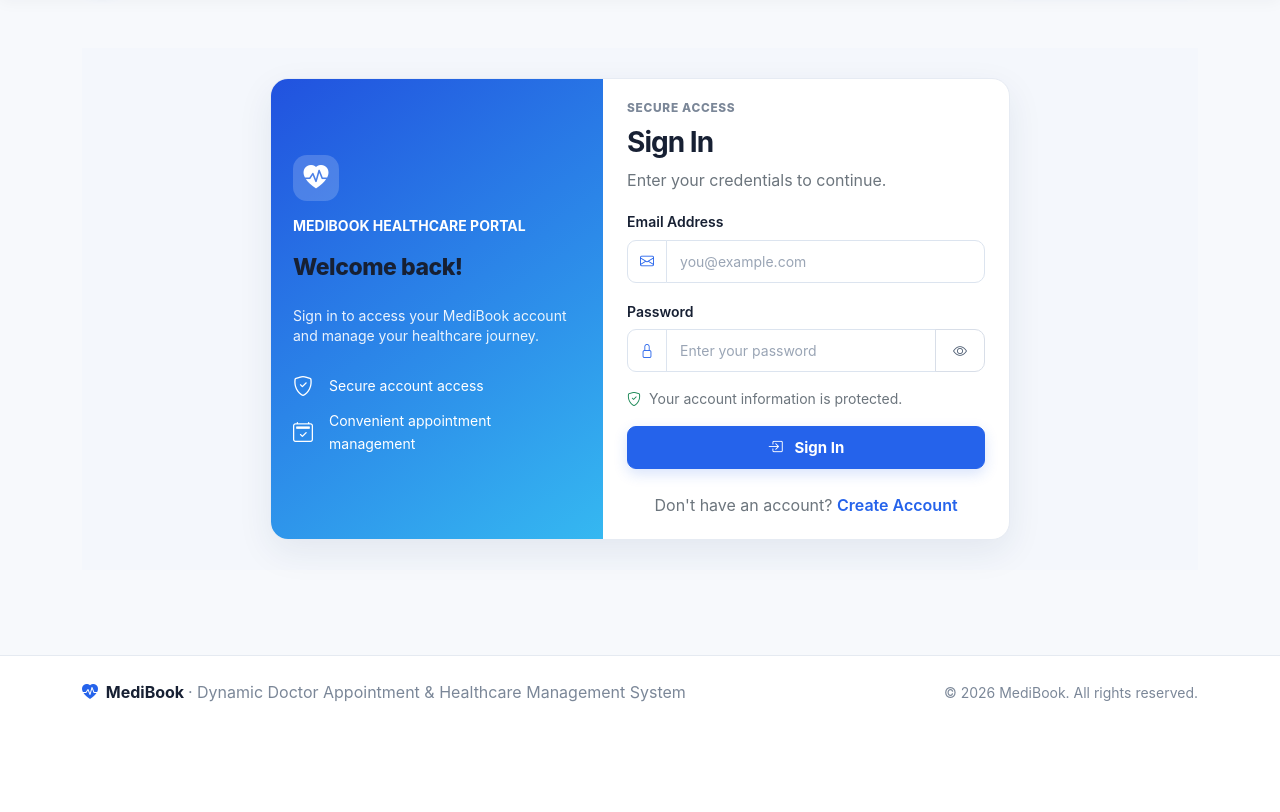
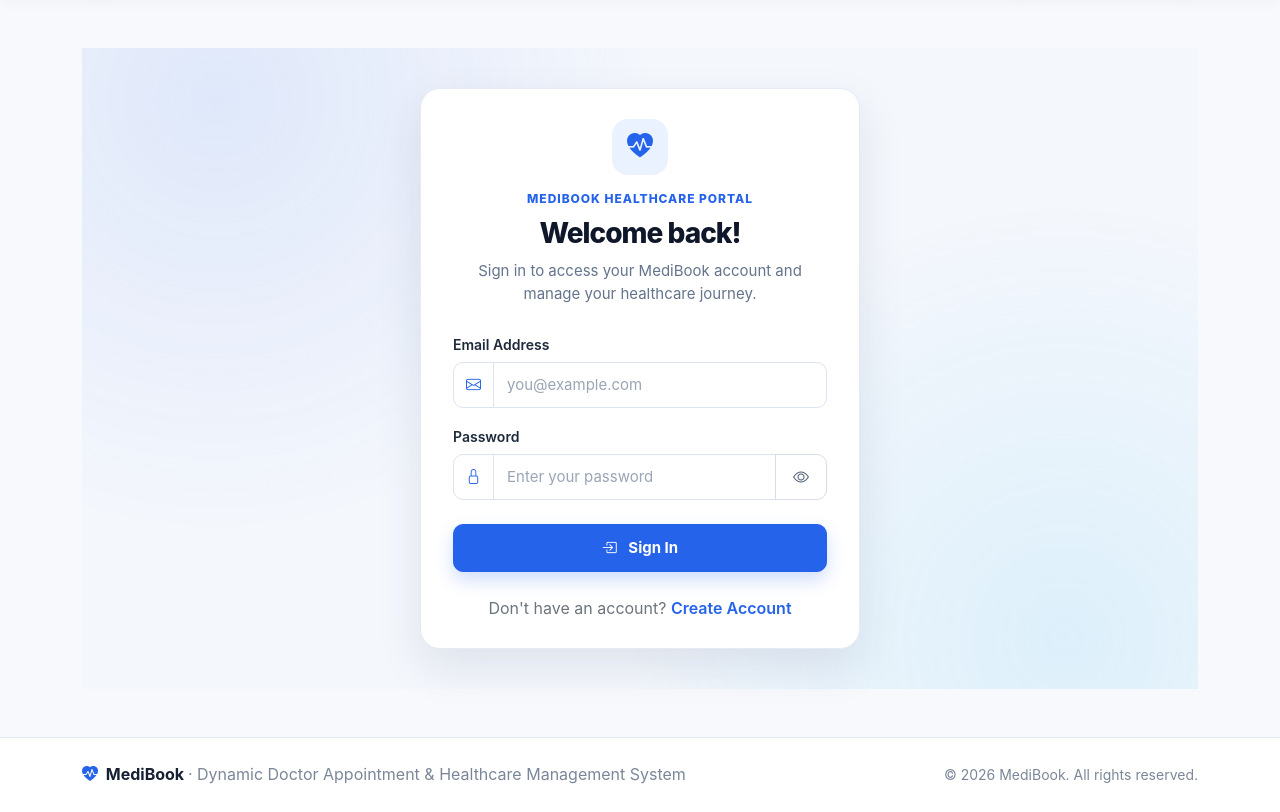
Before and after one commit to khalid67-ux/doctor_appointment_system, a PHP site: page /login.php in a window 1280 px wide. Shown: the part 72-884 px from the top of the page. Before the commit the page ends 774 px from the top, so only its background shows below. Run offline with PHP 8.4, Linux system fonts and the light colour scheme; some libraries are stand-ins or nearby versions.

Commit message:
Redesign login pages with single white card

```diff
--- a/login.php
+++ b/login.php
@@ -96,171 +96,159 @@ require 'includes/header.php';
 ?>
 <style>
 .user-login-page {
-    background: #f4f7fc;
-    padding: 30px 15px;
-    min-height: auto;
+    min-height: 72vh;
+    padding: 40px 15px;
     display: flex;
     align-items: center;
     justify-content: center;
+    background:
+        radial-gradient(circle at 12% 8%, rgba(37, 99, 235, .10), transparent 38%),
+        radial-gradient(circle at 88% 92%, rgba(53, 184, 241, .12), transparent 38%),
+        #f4f7fc;
 }
 
-.user-login-layout {
+.user-login-card {
     width: 100%;
-    max-width: 740px;
-    display: grid;
-    grid-template-columns: 0.9fr 1.1fr;
+    max-width: 440px;
+    padding: 30px 32px 26px;
     background: #fff;
     border: 1px solid #e6ebf3;
-    border-radius: 18px;
-    overflow: hidden;
-    box-shadow: 0 12px 35px rgba(25, 50, 90, .08);
+    border-radius: 20px;
+    box-shadow: 0 18px 45px rgba(25, 50, 90, .10);
 }
 
-.user-login-banner {
-    padding: 20px 22px;
-    color: #fff;
-    background: linear-gradient(145deg, #2152df, #35b8f1);
-    display: flex;
-    flex-direction: column;
-    justify-content: center;
+.user-login-head {
+    text-align: center;
+    margin-bottom: 26px;
 }
 
 .user-login-icon {
-    width: 46px;
-    height: 46px;
-    border-radius: 14px;
-    background: rgba(255,255,255,.18);
+    width: 56px;
+    height: 56px;
+    margin: 0 auto 14px;
     display: grid;
     place-items: center;
-    font-size: 25px;
-    margin-bottom: 14px;
+    font-size: 26px;
+    color: #2563eb;
+    background: #eaf2ff;
+    border-radius: 16px;
 }
 
-.user-login-banner h2 {
+.user-login-eyebrow {
+    margin-bottom: 8px;
+    font-size: 12px;
     font-weight: 800;
-    font-size: 23px;
-    margin-bottom: 8px;
+    letter-spacing: .08em;
+    color: #2563eb;
 }
 
-.user-login-banner p {
-    color: rgba(255,255,255,.9);
-    line-height: 1.45;
-    font-size: 14px;
-    margin-bottom: 12px;
+.user-login-head h1 {
+    margin: 0 0 8px;
+    font-size: 28px;
+    font-weight: 800;
+    color: #0f172a;
 }
 
-.user-login-form {
-    padding: 20px 24px;
+.user-login-head p {
+    margin: 0;
+    font-size: 15px;
+    line-height: 1.55;
+    color: #64748b;
 }
 
-.user-login-banner .d-flex {
-    margin-bottom: 8px !important;
+.user-login-card .form-label {
+    margin-bottom: 6px;
     font-size: 14px;
+    font-weight: 600;
+    color: #1e293b;
 }
 
-.user-login-form .form-label {
-    font-size: 14px;
-    font-weight: 600;
-    margin-bottom: 6px;
-}
-
-.user-login-form .input-group-text,
-.user-login-form .form-control {
-    min-height: 42px;
-    font-size: 14px;
+.user-login-card .input-group-text,
+.user-login-card .form-control {
+    min-height: 46px;
+    font-size: 15px;
     border-color: #dce4ef;
 }
 
-.user-login-form .input-group-text {
-    border-radius: 9px 0 0 9px;
+.user-login-card .input-group-text {
+    border-radius: 10px 0 0 10px;
 }
 
-.user-login-form .form-control {
+.user-login-card .input-group > .form-control:last-child,
+.user-login-card .input-group > .btn:last-child {
+    border-radius: 0 10px 10px 0;
+}
+
+.user-login-card .input-group > .btn {
+    min-width: 48px;
+}
+
+.user-login-card .form-control {
     min-width: 0;
 }
 
-.user-login-form .input-group > .btn {
-    min-width: 46px;
-    font-size: 14px;
+.user-login-card .form-control:focus {
+    border-color: #2563eb;
+    box-shadow: 0 0 0 .2rem rgba(37, 99, 235, .15);
 }
 
-.user-login-form .btn-login {
-    min-height: 43px;
-    border-radius: 9px;
+.user-login-card .input-group:focus-within .input-group-text {
+    border-color: #2563eb;
+}
+
+.user-login-card .btn-login {
+    min-height: 48px;
+    border-radius: 10px;
     font-size: 15px;
     font-weight: 700;
     background: #2563eb;
     border-color: #2563eb;
+    box-shadow: 0 8px 18px rgba(37, 99, 235, .22);
+    transition: transform .15s ease, box-shadow .15s ease;
 }
 
-@media (max-width: 767px) {
-    .user-login-page {
-        padding: 25px 12px;
+.user-login-card .btn-login:hover {
+    background: #1d4ed8;
+    border-color: #1d4ed8;
+    transform: translateY(-1px);
 }
 
-    .user-login-layout {
-        grid-template-columns: 1fr;
+.user-login-card .btn-login:disabled {
+    opacity: .85;
+    transform: none;
 }
 
-    .user-login-banner {
-        padding: 20px 22px;
+@media (max-width: 575px) {
+    .user-login-page {
+        padding: 24px 12px;
     }
 
-    .user-login-icon {
-        width: 46px;
-        height: 46px;
-        font-size: 25px;
-        margin-bottom: 14px;
+    .user-login-card {
+        padding: 24px 20px 22px;
+        border-radius: 16px;
     }
 
-    .user-login-banner h2 {
-        font-size: 23px;
-    }
-
-    .user-login-form {
-        padding: 20px 24px;
+    .user-login-head h1 {
+        font-size: 24px;
     }
 }
 </style>
 
 <div class="user-login-page">
-    <div class="user-login-layout">
+    <div class="user-login-card">
 
-        <section class="user-login-banner">
+        <div class="user-login-head">
             <div class="user-login-icon">
                 <i class="bi bi-heart-pulse-fill"></i>
             </div>
 
-            <div class="small fw-bold mb-3">
-                MEDIBOOK HEALTHCARE PORTAL
-            </div>
+            <div class="user-login-eyebrow">MEDIBOOK HEALTHCARE PORTAL</div>
 
-            <h2>Welcome back!</h2>
+            <h1>Welcome back!</h1>
 
-            <p class="mt-3 mb-4">
+            <p>
                 Sign in to access your MediBook account and manage
                 your healthcare journey.
-            </p>
-
-            <div class="d-flex align-items-center gap-3 mb-3">
-                <i class="bi bi-shield-check fs-5"></i>
-                <span>Secure account access</span>
-            </div>
-
-            <div class="d-flex align-items-center gap-3">
-                <i class="bi bi-calendar2-check fs-5"></i>
-                <span>Convenient appointment management</span>
-            </div>
-        </section>
-
-        <section class="user-login-form">
-            <div class="mb-3">
-                <div class="mini-label mb-2">SECURE ACCESS</div>
-
-                <h1 class="h3 fw-bold mb-2">Sign In</h1>
-
-                <p class="text-secondary mb-0">
-                    Enter your credentials to continue.
             </p>
         </div>
 
@@ -297,7 +285,7 @@ require 'includes/header.php';
                 </div>
             </div>
 
-                <div class="mb-3">
+            <div class="mb-4">
                 <label for="password" class="form-label">
                     Password
                 </label>
@@ -328,11 +316,6 @@ require 'includes/header.php';
                 </div>
             </div>
 
-                <div class="d-flex align-items-center gap-2 mb-3 text-secondary small">
-                    <i class="bi bi-shield-check text-success"></i>
-                    Your account information is protected.
-                </div>
-
             <button type="submit" class="btn btn-primary btn-login w-100">
                 <i class="bi bi-box-arrow-in-right me-2"></i>
                 Sign In
@@ -346,10 +329,32 @@ require 'includes/header.php';
                 Create Account
             </a>
         </div>
-        </section>
 
     </div>
 </div>
+
+<script>
+(function () {
+    var form = document.querySelector('.user-login-card form');
+    if (!form) return;
+
+    var button = form.querySelector('button[type="submit"]');
+    var original = button.innerHTML;
+
+    form.addEventListener('submit', function () {
+        button.disabled = true;
+        button.innerHTML =
+            '<span class="spinner-border spinner-border-sm me-2" role="status"></span>Signing in...';
+    });
+
+    window.addEventListener('pageshow', function (event) {
+        if (event.persisted) {
+            button.disabled = false;
+            button.innerHTML = original;
+        }
+    });
+})();
+</script>
 
 <script>
 document.addEventListener('DOMContentLoaded', function () {
```
Also changed, not shown: clinic-login.php (+170 -97 lines). Lines whose indentation alone changed are shown as unchanged.
